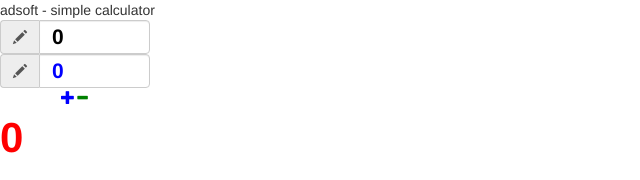
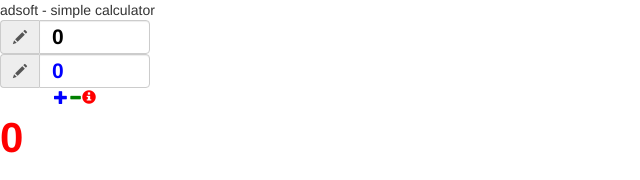
Before and after one commit to N4ndomx/testing-calculator, an Angular app: page / in a window 1280 px wide. Shown: the top 180 px of the page, without its empty margins (0-640 px from the left). Built offline with nearby package versions, Linux system fonts and the light colour scheme.

Commit message:
add branch factorial #1

```diff
--- /dev/null
+++ b/src/app/factorial/factorial.ts
@@ -0,0 +1,7 @@
+export function factorial(num: number) {
+    let facto = 1
+    for (let index = num; index > 1; index--) {
+        facto = facto * index;
+    }
+    return facto;
+}
--- a/src/app/ui/ui.component.css
+++ b/src/app/ui/ui.component.css
@@ -29,6 +29,12 @@
     cursor: pointer;
     color: blue;
 }
+
+.factorial-button {
+    cursor: pointer;
+    color: red;
+}
+
 .substraction-button {
     cursor: pointer;
     color: green;
--- a/src/app/ui/ui.component.html
+++ b/src/app/ui/ui.component.html
@@ -3,20 +3,22 @@
     <form>
         <div class="input-group">
             <span class="input-group-addon"><i class="glyphicon glyphicon-pencil"></i></span>
-            <input id="operator1" [(ngModel)]="operator1" type="number" class="form-control operator1" name="operator1" placeholder="0.0">
+            <input id="operator1" [(ngModel)]="operator1" type="number" class="form-control operator1" name="operator1"
+                placeholder="0.0">
         </div>
 
         <div class="input-group">
             <span class="input-group-addon"><i class="glyphicon glyphicon-pencil"></i></span>
-            <input id="operator2" [(ngModel)]="operator2" type="number" class="form-control operator2" name="operator2" placeholder="0.0">
+            <input id="operator2" [(ngModel)]="operator2" type="number" class="form-control operator2" name="operator2"
+                placeholder="0.0">
         </div>
     </form>
 
-    <i class="glyphicon glyphicon-plus addition-button"
-        (click)="addition()"></i>
+    <i class="glyphicon glyphicon-plus addition-button" (click)="addition()"></i>
 
-    <i class="glyphicon glyphicon-minus substraction-button"
-        (click)="substraction()"></i>
+    <i class="glyphicon glyphicon-minus substraction-button" (click)="substraction()"></i>
+
+    <i class="glyphicon glyphicon-minus glyphicon-info-sign factorial-button" (click)="factorial()"></i>
 
 </div>
 
--- a/src/app/ui/ui.component.ts
+++ b/src/app/ui/ui.component.ts
@@ -1,5 +1,6 @@
 import { Component, OnInit } from '@angular/core';
 import { addition } from "../addition/addition"
+import { factorial } from '../factorial/factorial';
 
 @Component({
   selector: 'app-ui',
@@ -27,4 +28,10 @@ export class UiComponent implements OnInit {
     alert("substraction here !");
   }
 
+  factorial() {
+    let myresult = 0
+    myresult = factorial(this.operator1)
+    this.result = myresult
+  }
+
 }
```
Also changed, not shown: 2 other files (tests, documents, lock files or other folders).
